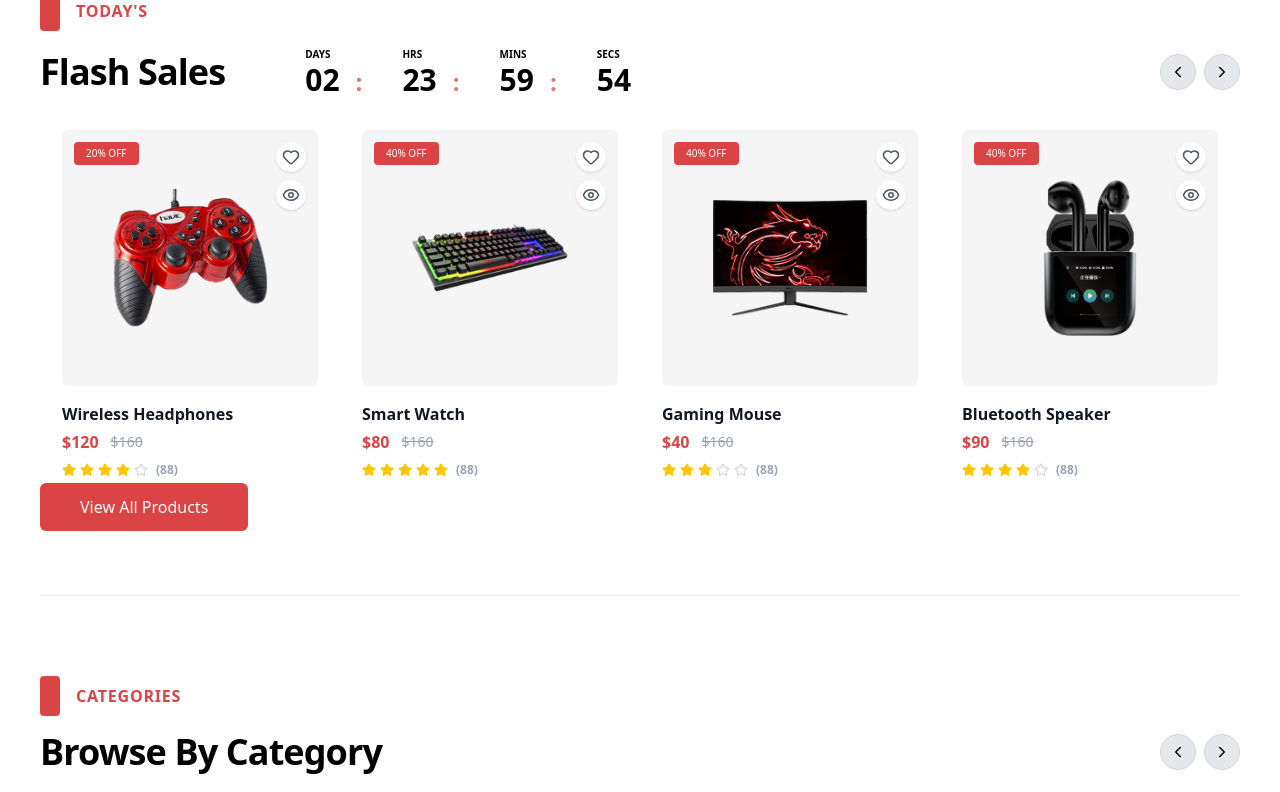
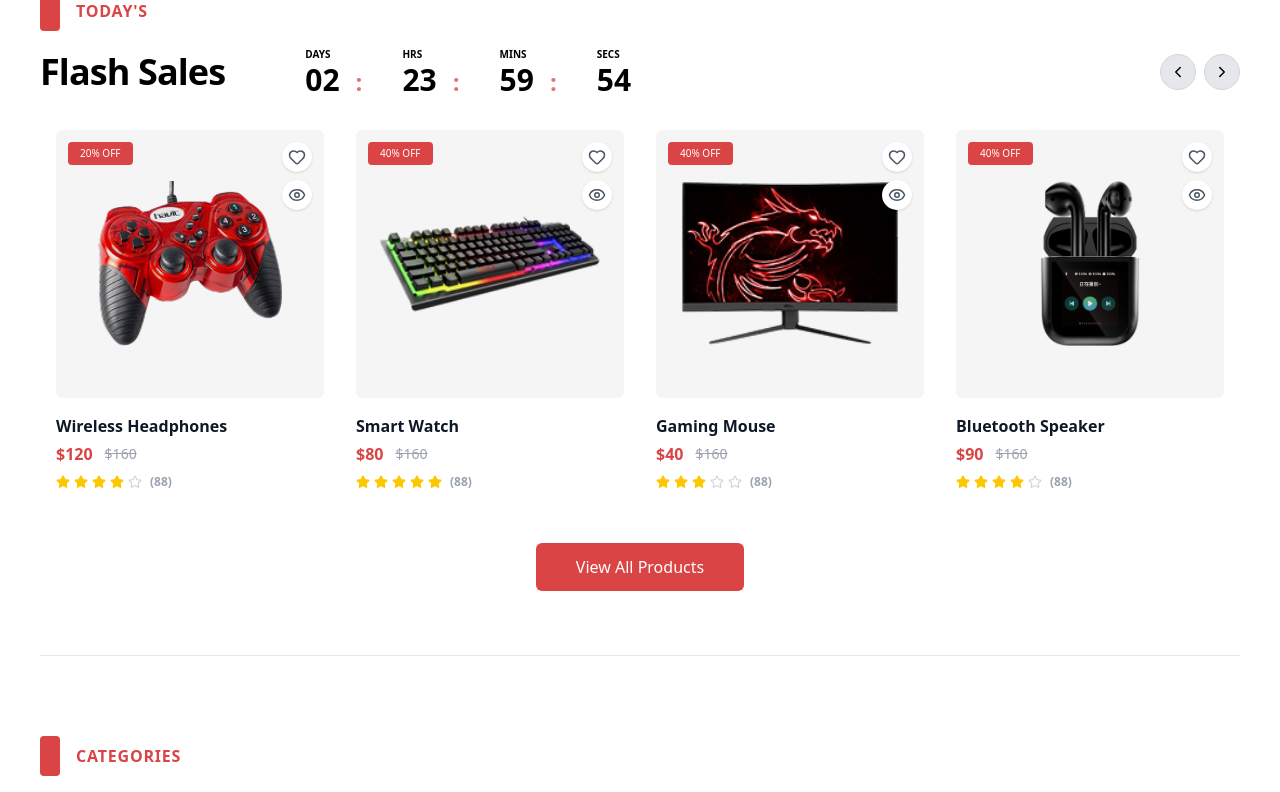
Before and after one commit to Bilal-Afzal-Bhatti/shopping-store, a React (Vite) app: page / in a window 1280 px wide. Shown: the part 580-1372 px from the top of the page. Built offline with nearby package versions, Linux system fonts and the light colour scheme.

Commit message:
UI CHANGES

```diff
--- a/src/components/flash_sales.tsx
+++ b/src/components/flash_sales.tsx
@@ -1,20 +1,23 @@
 import { useState, useEffect, useRef } from "react";
 import { Link, useNavigate } from "react-router-dom";
-import Slider from "react-slick";
+import Slider, { type Settings } from "react-slick"; // Import Settings for TS
 import { Heart, Eye, Star } from "lucide-react";
+
+// Styles
 import "slick-carousel/slick/slick.css";
 import "slick-carousel/slick/slick-theme.css";
 
+// Assets
 import joystick from "../assets/joystick.png";
 import key_board from "../assets/Key_board.png";
 import led from "../assets/led.png";
 import bluetooth from "../assets/bluetooth.png";
 
+// Components
 import SliderArrows from "../components/arrow";
 import Line from "./line";
 import CartModal from "../components/modal";
 
-// Define outside to prevent the timer from resetting on every render
 const SALE_END_DATE = new Date();
 SALE_END_DATE.setDate(SALE_END_DATE.getDate() + 3);
 
@@ -25,9 +28,13 @@ export default function Flash_sales() {
   const [modalConfig, setModalConfig] = useState({ message: '', type: 'success' as 'success' | 'error' });
   const [isAdding, setIsAdding] = useState(false);
 
-  const sliderRef = useRef<Slider>(null);
+  // FIX: Force re-mount to solve "invisible on reload" bug
+  const [isMounted, setIsMounted] = useState(false);
+
+  const sliderRef = useRef<Slider | null>(null);
   const navigate = useNavigate();
 
+  // Timer Logic
   useEffect(() => {
     const interval = setInterval(() => {
       const now = new Date().getTime();
@@ -44,6 +51,17 @@ export default function Flash_sales() {
       }
     }, 1000);
     return () => clearInterval(interval);
+  }, []);
+
+  // FIX: Trigger layout calculation after mount
+  useEffect(() => {
+    setIsMounted(true);
+    const timer = setTimeout(() => {
+      if (sliderRef.current) {
+        sliderRef.current.slickGoTo(0);
+      }
+    }, 200);
+    return () => clearTimeout(timer);
   }, []);
 
   const products = [
@@ -67,7 +85,7 @@ export default function Flash_sales() {
       return;
     }
 
-    setIsAdding(true); // Start loading state
+    setIsAdding(true);
     try {
       const productData = {
         productId: product.id,
@@ -97,22 +115,31 @@ export default function Flash_sales() {
       setModalConfig({ message: "Network error. Please try again later.", type: 'error' });
       setIsModalOpen(true);
     } finally {
-      setIsAdding(false); // End loading state
+      setIsAdding(false);
     }
   };
 
-  const sliderSettings = {
+  // FIX: Explicitly typed settings object
+  const sliderSettings: Settings = {
     slidesToShow: 4,
     slidesToScroll: 1,
-    arrows: false, // Set to false because we use custom SliderArrows
     infinite: false,
-    dots: false,
     speed: 500,
-    adaptiveHeight: true,
+    autoplay: false,
+    lazyLoad: 'progressive',
+    adaptiveHeight: false,
+    arrows: false,
     responsive: [
       { breakpoint: 1280, settings: { slidesToShow: 3 } },
       { breakpoint: 1024, settings: { slidesToShow: 2 } },
-      { breakpoint: 640, settings: { slidesToShow: 1, centerMode: true, centerPadding: "40px" } },
+      {
+        breakpoint: 640,
+        settings: {
+          slidesToShow: 1,
+          centerMode: true,
+          centerPadding: "30px",
+        }
+      },
     ],
   };
 
@@ -158,7 +185,12 @@ export default function Flash_sales() {
       </div>
 
       {/* Products Slider */}
-      <Slider ref={sliderRef} {...sliderSettings} className="overflow-visible">
+      <Slider
+        key={isMounted ? "ready" : "loading"} // FIX: Forces re-calculation
+        ref={sliderRef}
+        {...sliderSettings}
+        className="overflow-visible"
+      >
         {products.map((product) => (
           <div key={product.id} className="px-2 sm:px-4 focus:outline-none">
             <div className="group relative bg-[#F5F5F5] rounded-md aspect-square flex items-center justify-center p-6 overflow-hidden">
@@ -169,7 +201,7 @@ export default function Flash_sales() {
               <div className="absolute top-3 right-3 flex flex-col gap-2 z-20">
                 <button
                   onClick={() => toggleLike(product.id)}
-                  className="p-1.5 bg-white rounded-full shadow-sm hover:scale-110 transition active:scale-95"
+                  className="p-1.5 bg-white rounded-full shadow-sm transition active:scale-95"
                 >
                   <Heart
                     size={18}
@@ -178,7 +210,7 @@ export default function Flash_sales() {
                 </button>
                 <Link
                   to={"/view_item"}
-                  className="p-1.5 bg-white rounded-full shadow-sm hover:scale-110 transition"
+                  className="p-1.5 bg-white rounded-full shadow-sm transition"
                 >
                   <Eye size={18} className="text-gray-600" />
                 </Link>
@@ -192,7 +224,7 @@ export default function Flash_sales() {
 
               <button
                 disabled={isAdding}
-                className="absolute bottom-0 w-full bg-black text-white py-2 opacity-0 group-hover:opacity-100 transition-opacity duration-300 disabled:bg-gray-600 disabled:cursor-not-allowed"
+                className="absolute bottom-0 w-full bg-black text-white py-2 opacity-0 group-hover:opacity-100 transition-opacity duration-300 disabled:bg-gray-600 disabled:cursor-not-allowed active:bg-gray-800"
                 onClick={() => handleAddToCart(product)}
               >
                 {isAdding ? "Adding..." : "Add To Cart"}
@@ -215,16 +247,16 @@ export default function Flash_sales() {
           </div>
         ))}
       </Slider>
-<button className="bg-[#DB4444] text-white px-10 py-3 rounded-md font-medium
-  hover:bg-[#c33d3d]
-  active:bg-[#a33333] active:scale-95
-  transition-colors outline-none">
-  View All Products
-</button>
+
+      {/* Button with responsive visibility fix */}
+      <div className="flex justify-center mt-12">
+        <button className="bg-[#DB4444] text-white px-10 py-3 rounded-md font-medium hover:bg-[#c33d3d] active:bg-[#a33333] transition-colors active:scale-95">
+          View All Products
+        </button>
+      </div>
 
       <Line color="bg-gray-200" width="w-full" height="h-[1px]" margin="mt-16" />
 
-      {/* Render Modal Component */}
       <CartModal
         isOpen={isModalOpen}
         type={modalConfig.type}
--- a/src/index.css
+++ b/src/index.css
@@ -26,11 +26,16 @@
 .custom-scroll::-webkit-scrollbar-thumb:hover {
   background: #555;
 }
-.slick-slide {
-  padding: 0 !important;
+/* Ensure slick track doesn't collapse */
+.slick-track {
+  display: flex !important;
+  align-items: stretch;
 }
-.slick-slide > div {
-  margin: 0 6px;
+
+/* Force images to be visible and have size immediately */
+.slick-slide img {
+  display: block;
+  width: 100%;
 }
 /* ✅ Apply the custom Windows Dark theme to the entire browser window */
 html {
```
